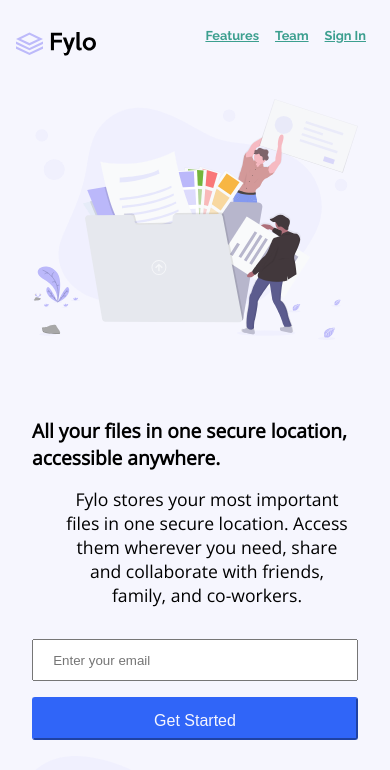
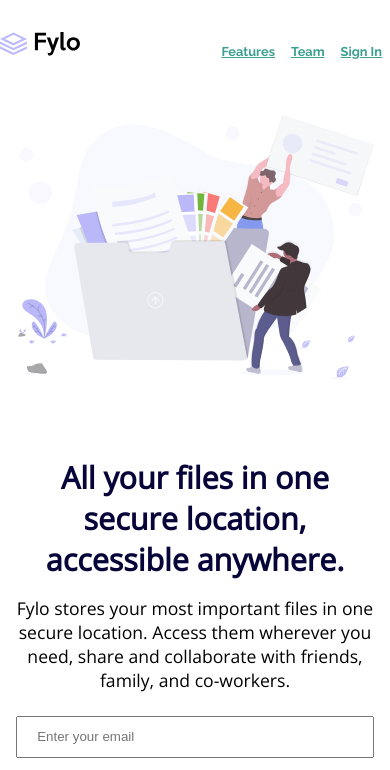
Before and after one commit to riazahamedsikandar/fylo-landing-page-with-two-column-layout-master, a plain HTML site: page index.html in a window 390 px wide. Shown: the top 770 px of the page. Drawn offline with nearby package versions, Linux system fonts and the light colour scheme; a web font is replaced by a local one.

Commit message:
mobile view finished

```diff
--- a/index.html
+++ b/index.html
@@ -122,7 +122,7 @@
   <footer>
     <p class="attribution">
       Challenge by <a href="https://www.frontendmentor.io?ref=challenge" target="_blank">Frontend Mentor</a>.
-      Coded by <a href="#">Your Name Here</a>.
+      Coded by <a href="#">Riaz ahamed sikandar</a>.
     </p>
   </footer>
 </body>
--- a/style/style.css
+++ b/style/style.css
@@ -15,7 +15,7 @@
     --clr-Light-Gray: hsl(0, 0%, 75%);
 }
 body{
-    margin: 1rem;
+    margin:
     background-color: var(--clr-Light-Grayish-Blue);
 }
 nav{
@@ -34,8 +34,9 @@ nav{
 }
 
 h4 a{
+    color: var(--clr-Light-Gray);
     padding: 0.5rem;
-    padding-top: 1rem;
+    padding-top: 2rem;
     color: black;
     font-size: .8rem;
 }
@@ -48,15 +49,17 @@ h4 a{
     font-family: 'Open Sans', sans-serif;
 }
 .all h2{
-    font-size: 1.2rem;
-    display: flex;
-    justify-content: flex-start;
+    font-size: 1.9rem;
+    text-align: center;
+    color: var(--clr-Very-Dark-Blue);
+    font-weight: 1000;
 }
 
 .all p{
-    margin: 1rem 0.5rem 0.5rem 2rem;
+    margin-top: 1rem;
+    text-align: center;
     font-size: 1.1rem;
-    text-align: center;
+
 }
 
 input{
@@ -96,6 +99,7 @@ section img{
     font-size: 1.1rem;
     color: var(--clr-Light-Gray);
     font-family: 'Open Sans', sans-serif;
+    margin-bottom: 1rem;
 }
 
 p.one{
@@ -132,7 +136,7 @@ a:link{
     box-shadow: 8px 7px 28px -11px;
     border-radius: 1px;
     margin-top: 4rem;
-    padding-bottom: 7rem;
+    padding-bottom: 5rem;
     padding-left: 2rem;
     padding-right: 2rem;
 }
```
